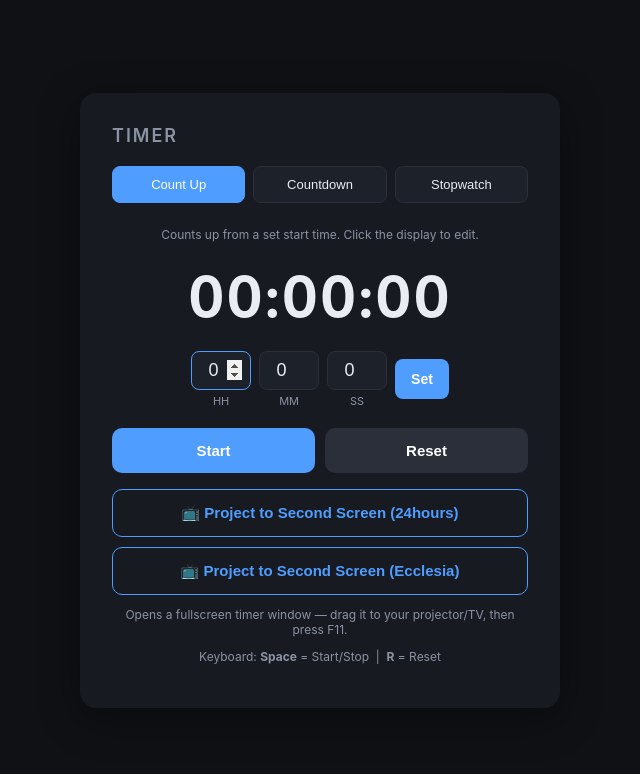
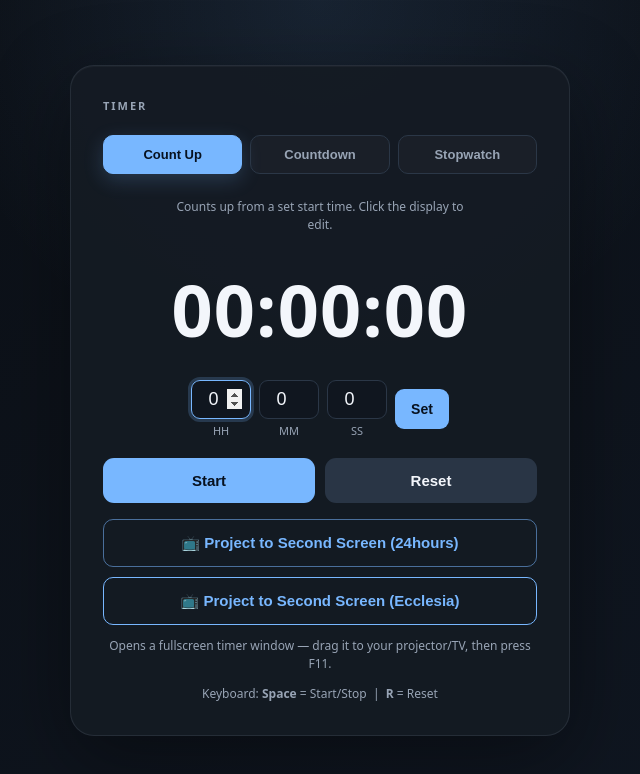
Before and after one commit to cruslin/timer-app, a plain HTML site: page index.html in a window 1280 px wide. Both pictures are taken after a click on the element "00:00:00". Shown: the whole page, without its empty margins (320-960 px from the left). Drawn offline with Linux system fonts and the light colour scheme.

Commit message:
Restore projector logos and countdown styling; keep refreshed control card
Co-Authored-By: Claude Sonnet 5 <noreply@anthropic.com>

```diff
--- a/index.html
+++ b/index.html
@@ -44,35 +44,40 @@
 </script>
 <style>
   :root{
-    --bg:#0f1115; --panel:#171a21; --accent:#4f9dff; --accent2:#ff5d5d;
-    --text:#e9edf3; --muted:#8b93a3;
+    --bg:#0c1016; --panel:#151b24; --panel-2:#1b2330; --accent:#78b7ff; --accent2:#ff766f;
+    --text:#f3f6fb; --muted:#98a4b5; --line:#2b3747;
   }
   *{box-sizing:border-box;}
   html,body{
-    margin:0; min-height:100vh; background:var(--bg); color:var(--text);
-    font-family:-apple-system,Segoe UI,Roboto,sans-serif;
+    margin:0; min-height:100%; background:var(--bg); color:var(--text);
+    font-family:ui-sans-serif,system-ui,-apple-system,"Segoe UI",sans-serif;
+    -webkit-font-smoothing:antialiased;
   }
 
   /* ---------- Control view ---------- */
   body.control{
-    display:flex; align-items:center; justify-content:center; padding:24px;
+    min-height:100dvh; display:flex; align-items:center; justify-content:center; padding:24px;
+    background:
+      radial-gradient(circle at 50% 0%, rgba(120,183,255,.11), transparent 38%),
+      linear-gradient(145deg,#0b0f15 0%,#101722 100%);
   }
   .card{
-    background:var(--panel); border-radius:16px; padding:32px;
-    width:100%; max-width:480px; box-shadow:0 10px 40px rgba(0,0,0,.4);
+    background:rgba(21,27,36,.94); border:1px solid rgba(152,164,181,.14);
+    border-radius:24px; padding:32px; width:100%; max-width:500px;
+    box-shadow:0 24px 80px rgba(0,0,0,.38), inset 0 1px 0 rgba(255,255,255,.035);
   }
-  h1{font-size:18px; font-weight:600; margin:0 0 20px; color:var(--muted); letter-spacing:2px;}
+  h1{font-size:11px; font-weight:700; margin:0 0 22px; color:var(--muted); letter-spacing:.18em; text-transform:uppercase;}
   .modes{display:flex; gap:8px; margin-bottom:24px;}
   .modes button{
-    flex:1; padding:10px; border-radius:8px; border:1px solid #2a2f3a;
-    background:#1d2129; color:var(--text); cursor:pointer; font-size:13px; transition:all .15s;
+    flex:1; padding:11px 8px; border-radius:10px; border:1px solid var(--line);
+    background:rgba(255,255,255,.025); color:var(--muted); cursor:pointer; font-size:13px; font-weight:600; transition:all .2s ease;
   }
-  .modes button.active{background:var(--accent); border-color:var(--accent); color:#fff;}
-  .modes button:hover:not(.active){border-color:var(--accent);}
+  .modes button.active{background:var(--accent); border-color:var(--accent); color:#07111f; box-shadow:0 6px 20px rgba(120,183,255,.2);}
+  .modes button:hover:not(.active){border-color:var(--accent); color:var(--text);}
 
   .display{
-    font-size:56px; font-variant-numeric:tabular-nums; text-align:center;
-    font-weight:700; letter-spacing:2px; margin:20px 0;
+    font-size:clamp(48px,11vw,72px); font-variant-numeric:tabular-nums; text-align:center;
+    font-weight:750; letter-spacing:.015em; margin:26px 0 22px;
     transition:color .2s;
   }
   .display.editable{cursor:pointer;}
@@ -85,38 +90,40 @@
   .edit-col{display:flex; flex-direction:column; align-items:center; gap:4px;}
   .edit-row input{
     width:60px; padding:8px; text-align:center; font-size:18px;
-    background:#1d2129; border:1px solid #2a2f3a; color:var(--text); border-radius:8px;
+    background:#10161f; border:1px solid var(--line); color:var(--text); border-radius:9px;
   }
-  .edit-row input:focus{outline:none; border-color:var(--accent);}
+  .edit-row input:focus{outline:3px solid rgba(120,183,255,.2); border-color:var(--accent);}
   #applyEdit{
-    padding:0 16px; height:40px; border-radius:8px; border:none;
-    background:var(--accent); color:#fff; cursor:pointer; font-size:14px; font-weight:600;
+    padding:0 16px; height:40px; border-radius:9px; border:none;
+    background:var(--accent); color:#07111f; cursor:pointer; font-size:14px; font-weight:700;
   }
 
   .controls{display:flex; gap:10px; margin-bottom:16px;}
   .controls button{
-    flex:1; padding:14px; border:none; border-radius:10px; font-size:15px;
-    font-weight:600; cursor:pointer; color:#fff; transition:opacity .15s;
+    flex:1; padding:14px; border:none; border-radius:11px; font-size:15px;
+    font-weight:700; cursor:pointer; color:#07111f; transition:transform .2s ease, filter .2s ease;
   }
-  .controls button:hover{opacity:.85;}
+  .controls button:hover{filter:brightness(1.08); transform:translateY(-1px);}
+  button:active{transform:translateY(1px) scale(.985);}
+  button:focus-visible{outline:3px solid rgba(120,183,255,.48); outline-offset:3px;}
   #startStop{background:var(--accent);}
-  #startStop.running{background:var(--accent2);}
-  #reset{background:#2a2f3a;}
+  #startStop.running{background:var(--accent2); color:#210907;}
+  #reset{background:#293545; color:var(--text);}
 
   #project{
-    width:100%; padding:14px; border:1px solid var(--accent); background:transparent;
+    width:100%; padding:14px; border:1px solid rgba(120,183,255,.55); background:transparent;
     color:var(--accent); border-radius:10px; cursor:pointer; font-size:15px; font-weight:600;
-    transition:all .15s;
+    transition:all .2s ease;
   }
-  #project:hover{background:var(--accent); color:#fff;}
   #project2{
     width:100%; padding:14px; border:1px solid var(--accent); background:transparent;
     color:var(--accent); border-radius:10px; cursor:pointer; font-size:15px; font-weight:600;
-    transition:all .15s; margin-top:10px;
+    transition:all .2s ease; margin-top:10px;
   }
-  #project2:hover{background:var(--accent); color:#fff;}
-  .hint{font-size:12px; color:var(--muted); text-align:center; margin-top:12px;}
-  .mode-hint{font-size:12px; color:var(--muted); text-align:center; margin-bottom:8px; min-height:16px;}
+  #project:hover{background:var(--accent); color:#07111f;}
+  #project2:hover{background:var(--accent); color:#07111f;}
+  .hint{font-size:12px; color:var(--muted); text-align:center; margin:12px 0 0; line-height:1.5;}
+  .mode-hint{font-size:12px; color:var(--muted); text-align:center; margin:0 auto; max-width:42ch; min-height:16px; line-height:1.5;}
 
   /* ---------- Projector view ---------- */
   body.projector{
@@ -133,7 +140,7 @@
     width:100%;
   }
   #projectorLogo{
-    height:12vh; width:auto; max-width:60vw;
+    height:16vh; width:auto; max-width:60vw;
     object-fit:contain;
     filter: drop-shadow(0 4px 24px rgba(200,168,75,0.45));
   }
@@ -200,7 +207,7 @@
         <div class="gold-rule"></div>
       </div>
       <div id="projectorInner">
-        <div id="bigDisplay">00:00:00</div>
+        <div id="bigDisplay" role="timer" aria-live="off">00:00:00</div>
         <div id="modeLabel">--</div>
       </div>
       <div id="projectorFooter">
@@ -219,7 +226,7 @@
           <button data-mode="stopwatch">Stopwatch</button>
         </div>
         <p class="mode-hint" id="modeHint">Counts up from a set start time. Click the display to edit.</p>
-        <div class="display editable" id="display" title="Click to edit time">00:00:00</div>
+        <div class="display editable" id="display" role="timer" aria-live="polite" title="Click to edit time">00:00:00</div>
         <div class="edit-row" id="editRow" style="display:none;">
           <div class="edit-col">
             <input type="number" id="h" min="0" max="23" value="0">
@@ -295,7 +302,9 @@
     };
 
     document.body.addEventListener('click', () => {
-      if(!document.fullscreenElement) document.documentElement.requestFullscreen();
+      if(!document.fullscreenElement && document.documentElement.requestFullscreen) {
+        document.documentElement.requestFullscreen().catch(() => {});
+      }
     });
     channel.postMessage({ hello: true });  // ask the control window for the current time
     return;
```
